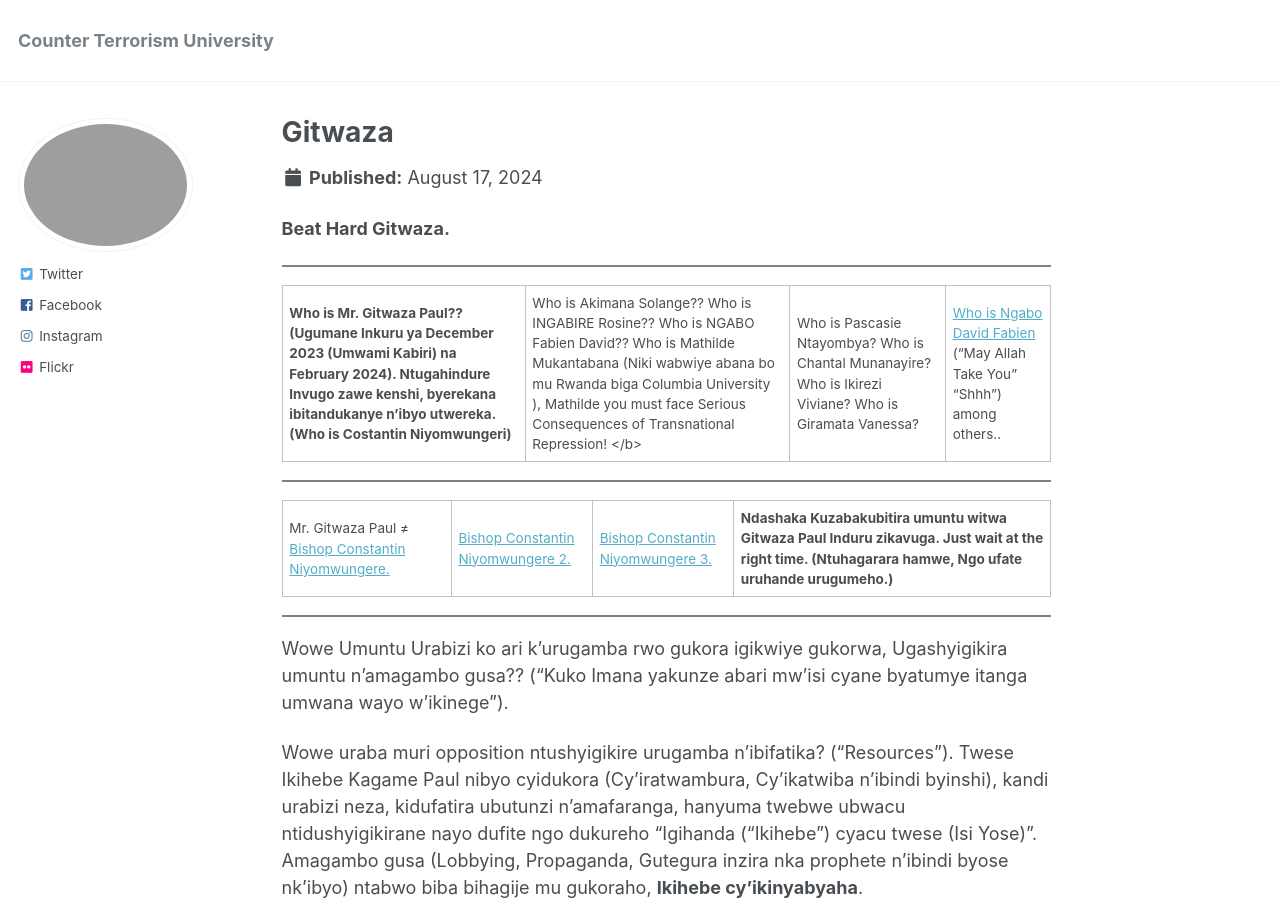
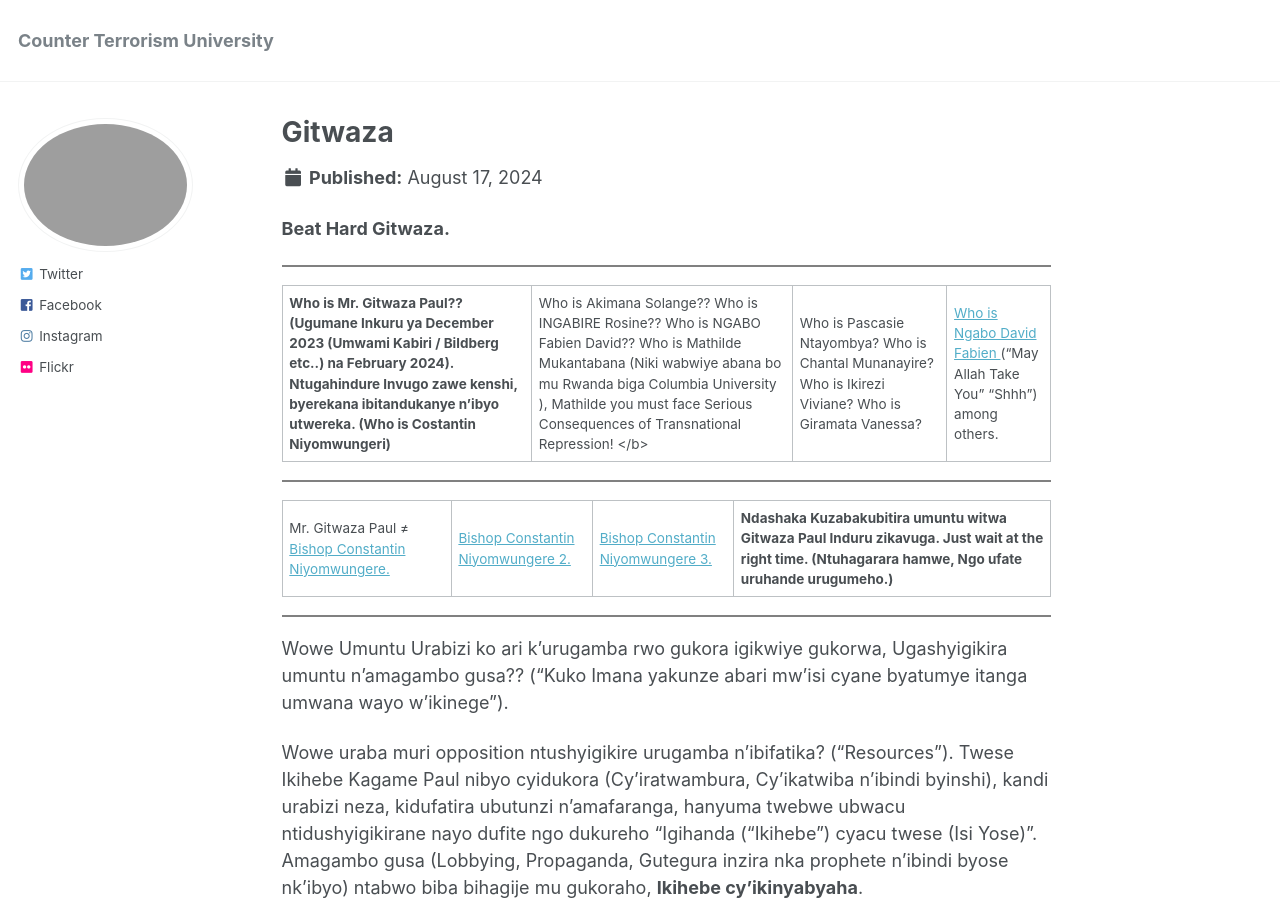
Before and after one commit to phdcsseiden/phdcsseiden.github.io, a Jekyll site: the page built from _pages/Gitwaza.md, in a window 1280 px wide and 900 px high. Built offline with Jekyll 4.4.1, drawn with Linux system fonts in a browser that asks for light colours; some of the changed text lies outside the part shown.

Commit message:
Update Gitwaza.md

```diff
--- a/_pages/Gitwaza.md
+++ b/_pages/Gitwaza.md
@@ -15,7 +15,7 @@ modified: 2024-08-17
 <hr style="height:2px;border-width:0;color:gray;background-color:gray">
 
 
-<b> Who is Mr. Gitwaza Paul?? (Ugumane Inkuru ya December 2023 (Umwami Kabiri) na February 2024). Ntugahindure Invugo zawe kenshi, byerekana ibitandukanye n'ibyo utwereka. (Who is Costantin Niyomwungeri) | Who is Akimana Solange?? Who is INGABIRE Rosine?? Who is NGABO Fabien David?? Who is Mathilde Mukantabana (Niki wabwiye abana bo mu Rwanda biga Columbia University ), Mathilde you must face Serious Consequences of Transnational Repression! </b> | Who is Pascasie Ntayombya? Who is Chantal Munanayire? Who is Ikirezi Viviane? Who is Giramata Vanessa? | <a href=" https://www.youtube.com/shorts/mBl69K4mNIo "> Who is Ngabo David Fabien  </a> ("May Allah Take You" "Shhh") among others..
+<b> Who is Mr. Gitwaza Paul?? (Ugumane Inkuru ya December 2023 (Umwami Kabiri / Bildberg etc..) na February 2024). Ntugahindure Invugo zawe kenshi, byerekana ibitandukanye n'ibyo utwereka. (Who is Costantin Niyomwungeri) | Who is Akimana Solange?? Who is INGABIRE Rosine?? Who is NGABO Fabien David?? Who is Mathilde Mukantabana (Niki wabwiye abana bo mu Rwanda biga Columbia University ), Mathilde you must face Serious Consequences of Transnational Repression! </b> | Who is Pascasie Ntayombya? Who is Chantal Munanayire? Who is Ikirezi Viviane? Who is Giramata Vanessa? | <a href=" https://www.youtube.com/shorts/mBl69K4mNIo "> Who is Ngabo David Fabien  </a> ("May Allah Take You" "Shhh") among others.
 
 
 <hr style="height:2px;border-width:0;color:gray;background-color:gray">
```
Also changed, not shown: other parts of _pages/Gitwaza.md (+1 -1 lines).
